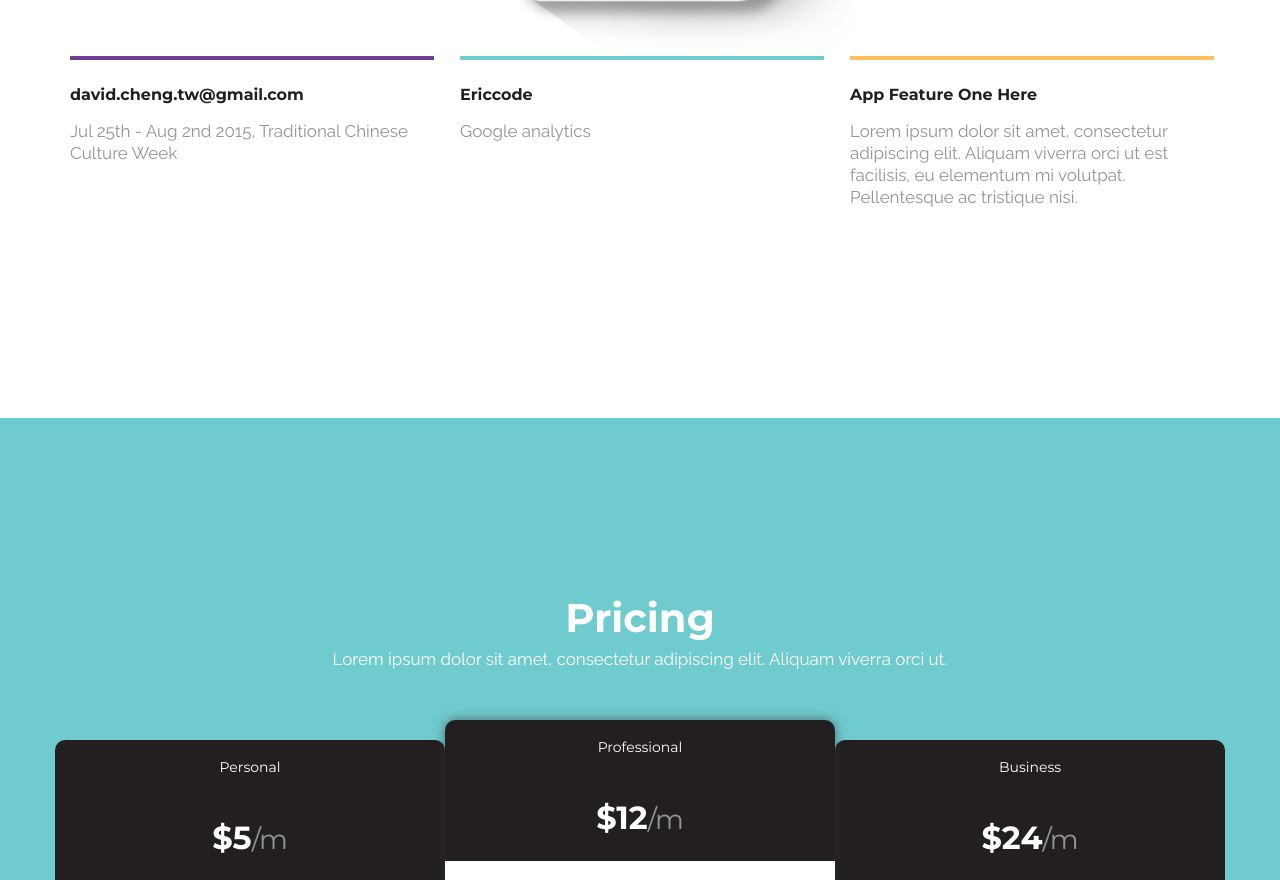
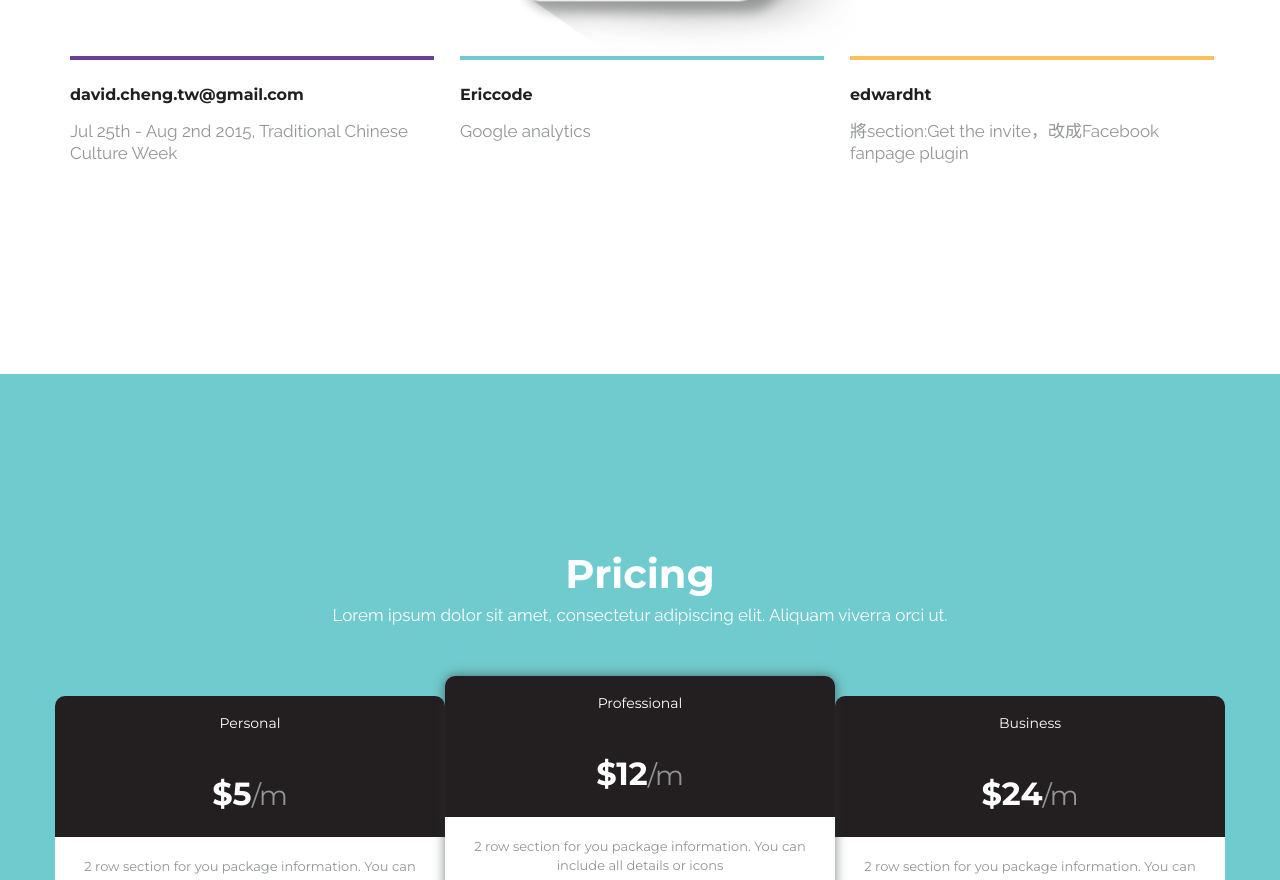
Before and after one commit to joeangel/170330test, a plain HTML site: page index.html in a window 1280 px wide. Shown: the part 1710-2590 px from the top of the page. Drawn offline with nearby package versions, Linux system fonts and the light colour scheme.

Commit message:
update app feature

```diff
--- a/index.html
+++ b/index.html
@@ -128,8 +128,8 @@
 			    </div>
 			    <div class="col-sm-4 wow fadeIn" data-wow-delay="1.2s">
 				    <hr  class="line yellow">
-				    <h3>App Feature One Here</h3>
-				    <p>Lorem ipsum dolor sit amet, consectetur adipiscing elit. Aliquam viverra orci ut est facilisis, eu elementum mi volutpat. Pellentesque ac tristique nisi.</p>
+				    <h3>edwardht</h3>
+				    <p>將section:Get the invite，改成Facebook fanpage plugin</p>
 			    </div>
 		    </div>
 	    </div>
```
